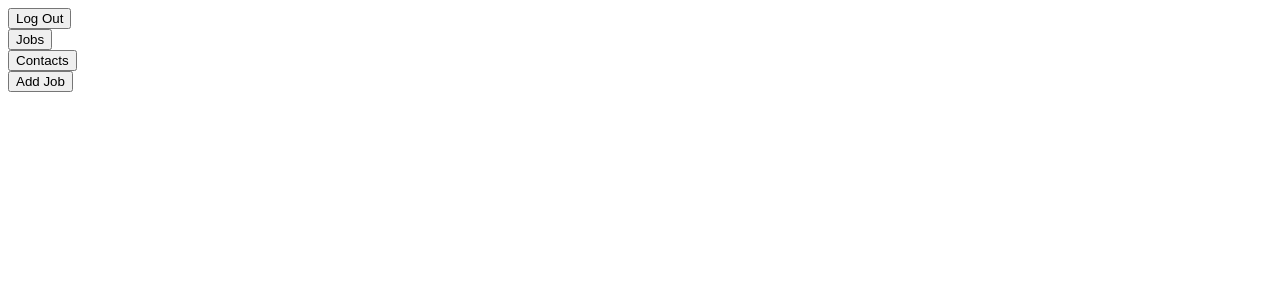
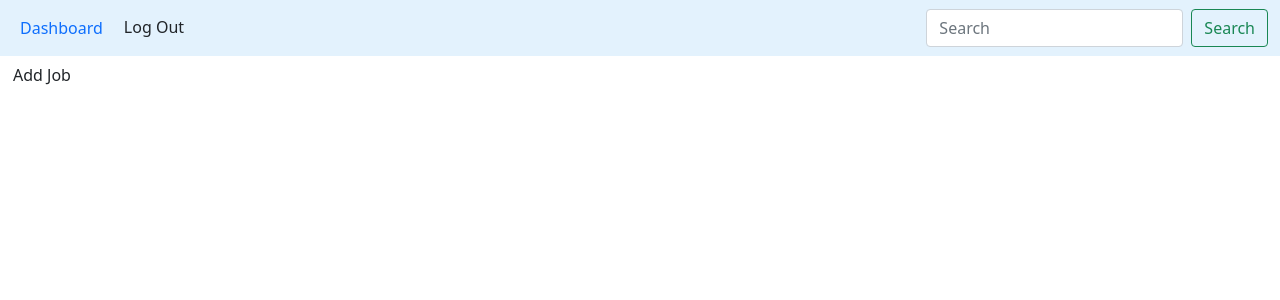
Before and after one commit to MatthewKelly12/Djobascript_py, a Django app: page /jobs/ in a window 1280 px wide. Shown: the top 300 px of the page. Run offline with Django 3.2, Linux system fonts and the light colour scheme; data comes from the database, SQL or seed files in the repository; both versions use the stored data as it was after the commit; some libraries are stand-ins or nearby versions.

Commit message:
added bootstrap and modfied html

```diff
--- a/djoba/templates/djoba/index.html
+++ b/djoba/templates/djoba/index.html
@@ -7,10 +7,15 @@
 	<meta http-equiv="X-UA-Compatible" content="ie=edge">
 	<title>Document</title>
 	<link href="https://fonts.googleapis.com/css?family=Oswald" rel="stylesheet">
+	<link href="https://cdn.jsdelivr.net/npm/bootstrap@5.0.1/dist/css/bootstrap.min.css" rel="stylesheet" integrity="sha384-+0n0xVW2eSR5OomGNYDnhzAbDsOXxcvSN1TPprVMTNDbiYZCxYbOOl7+AMvyTG2x" crossorigin="anonymous">
+
 	<!-- <link rel="stylesheet" href="{% static 'djoba/styles.css' %}"> -->
 </head>
 <body>
 		{% block content %}
 		{% endblock content %}
+		<script src="https://cdn.jsdelivr.net/npm/bootstrap@5.0.1/dist/js/bootstrap.bundle.min.js" integrity="sha384-gtEjrD/SeCtmISkJkNUaaKMoLD0//ElJ19smozuHV6z3Iehds+3Ulb9Bn9Plx0x4" crossorigin="anonymous"
+		import 'bootstrap/dist/js/bootstrap.bundle';
+		></script>
 </body>
 </html>
--- a/djoba/templates/djoba/nav.html
+++ b/djoba/templates/djoba/nav.html
@@ -1,10 +1,42 @@
 {%  extends 'djoba/index.html' %}
 {% load staticfiles %}
 
+
 {% block content %}
-<div class='centered'>
+<nav class="navbar navbar-expand-lg"  style="background-color: #e3f2fd;">
+	<div class="container-fluid">
+	  <!-- <a class="navbar-brand" href="#">Navbar</a> -->
+	  <button class="navbar-toggler" type="button" data-bs-toggle="collapse" data-bs-target="#navbarSupportedContent" aria-controls="navbarSupportedContent" aria-expanded="false" aria-label="Toggle navigation">
+		<span class="navbar-toggler-icon"></span>
+	  </button>
+	  <div class="collapse navbar-collapse" id="navbarSupportedContent">
+		<ul class="navbar-nav me-auto mb-2 mb-lg-0">
+		  <!-- <li class="nav-item">
+			<a href="{% url 'jobs' %}" class="nav-link active" aria-current="page">Jobs</a>
+		  </li> -->
+		  <li class="nav-item">
+			<a class="nav-link" href="{% url 'jobs' %}">Dashboard</a>
+		  </li>
+		  <!-- <li class="nav-item">
+			<a class="nav-link" href="{% url 'logout' %}">Log Out</a>
+		  </li> -->
+		  <li>
+			<form method='get' action='/logout'>
+				<button class='btn'type='submit' value='Jobs'>Log Out</button>
+			</form>
+		  </li>
+		</ul>
+		<form class="d-flex">
+		  <input class="form-control me-2" type="search" placeholder="Search" aria-label="Search">
+		  <button class="btn btn-outline-success" type="submit">Search</button>
+		</form>
+	  </div>
+	</div>
+  </nav>
+
+<!-- <div class="navbar navbar-light" style="background-color: #e3f2fd;"> -->
 	<!-- <img src=" /static/temp_test/images/mypigrow_logo.png" > -->
-	<form method='get' action='/logout'>
+	<!-- <form method='get' action='/logout'>
 		<button class='btn'type='submit' value='Log Out'>Log Out</button>
 	</form>
 	<form method='get' action='/jobs'>
@@ -14,5 +46,5 @@
 	<form method='get' action='/contacts'>
 		<button class='btn'type='submit' value='Contacts'>Contacts</button>
 	</form>
-</div>
+</div> -->
 {% endblock content %}
--- a/djoba/urls.py
+++ b/djoba/urls.py
@@ -11,5 +11,5 @@
 	path('contacts/', views.get_contacts, name='contacts'),
 	path('contact_details/<int:pk>', views.contact_details, name='contact_details'),
 	path('new_contact/', views.new_contact, name='new_contact'),
-	path('current_search/', views.current_search,name='current_search'),
+	path('job_search/', views.job_search,name='job_search'),
 ]
--- a/djoba/views/__init__.py
+++ b/djoba/views/__init__.py
@@ -7,4 +7,4 @@
 from .get_contacts import get_contacts
 from .contact_details import contact_details
 from .new_contact import new_contact
-from .current_search import current_search
+from .job_search import job_search
--- a/djoba/views/current_search.py
+++ /dev/null
@@ -1,5 +0,0 @@
-from django.shortcuts import render
-
-def current_search(request):
-	template = 'djoba/current_job_search.html'
-	return render(request,template)
--- /dev/null
+++ b/djoba/views/job_search.py
@@ -0,0 +1,5 @@
+from django.shortcuts import render
+
+def job_search(request):
+	template = 'djoba/job_search.html'
+	return render(request,template)
--- a/djoba/views/logout.py
+++ b/djoba/views/logout.py
@@ -1,7 +1,5 @@
 from django.shortcuts import render, redirect
 from django.contrib.auth import logout
-
-
 
 def user_logout(request):
 	logout(request)
```
Also changed, not shown: djoba/templates/djoba/current_job_search.html (deleted, +0 -17 lines), djoba/templates/djoba/dashboard.html (+15 -0 lines), djoba/templates/djoba/job_search.html (added, +24 -0 lines), db.sqlite3.
